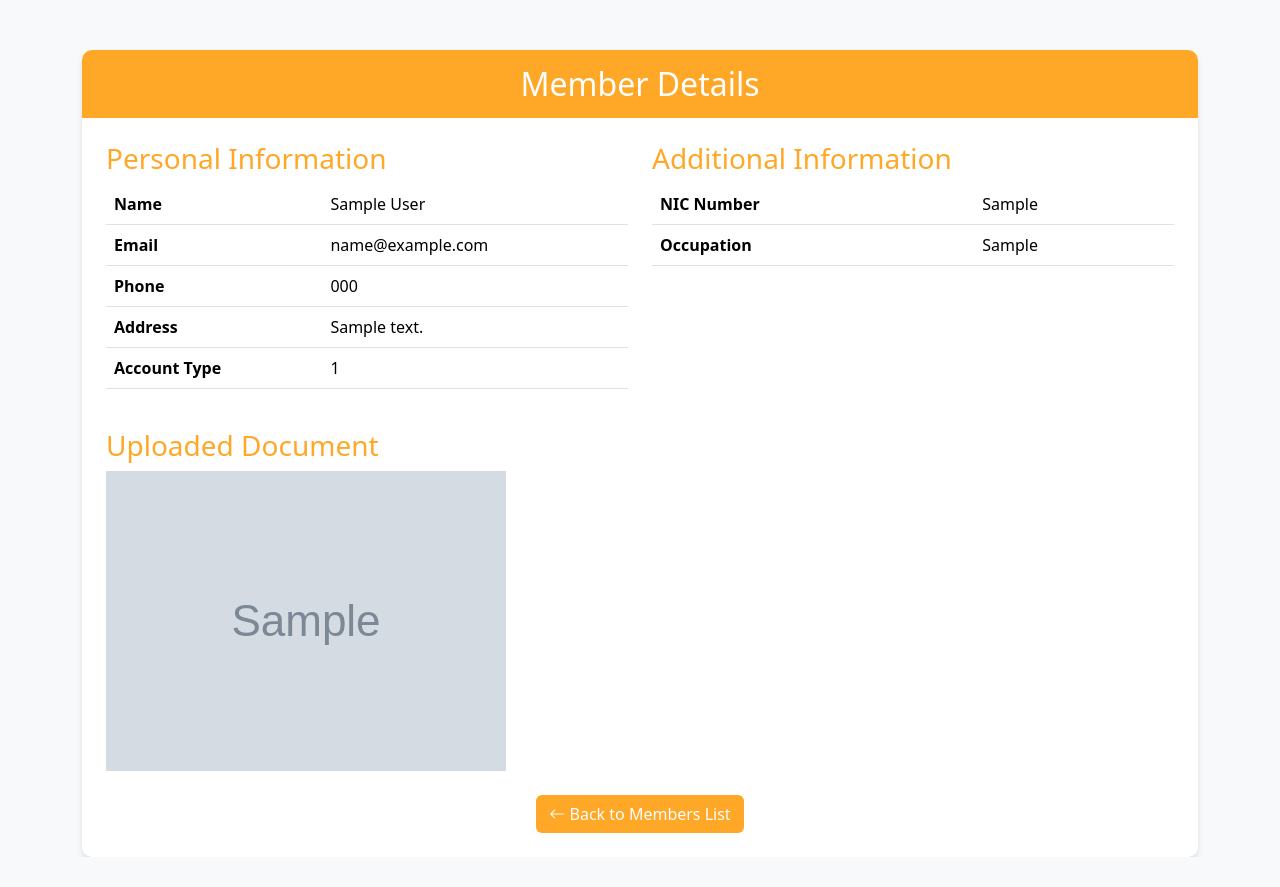
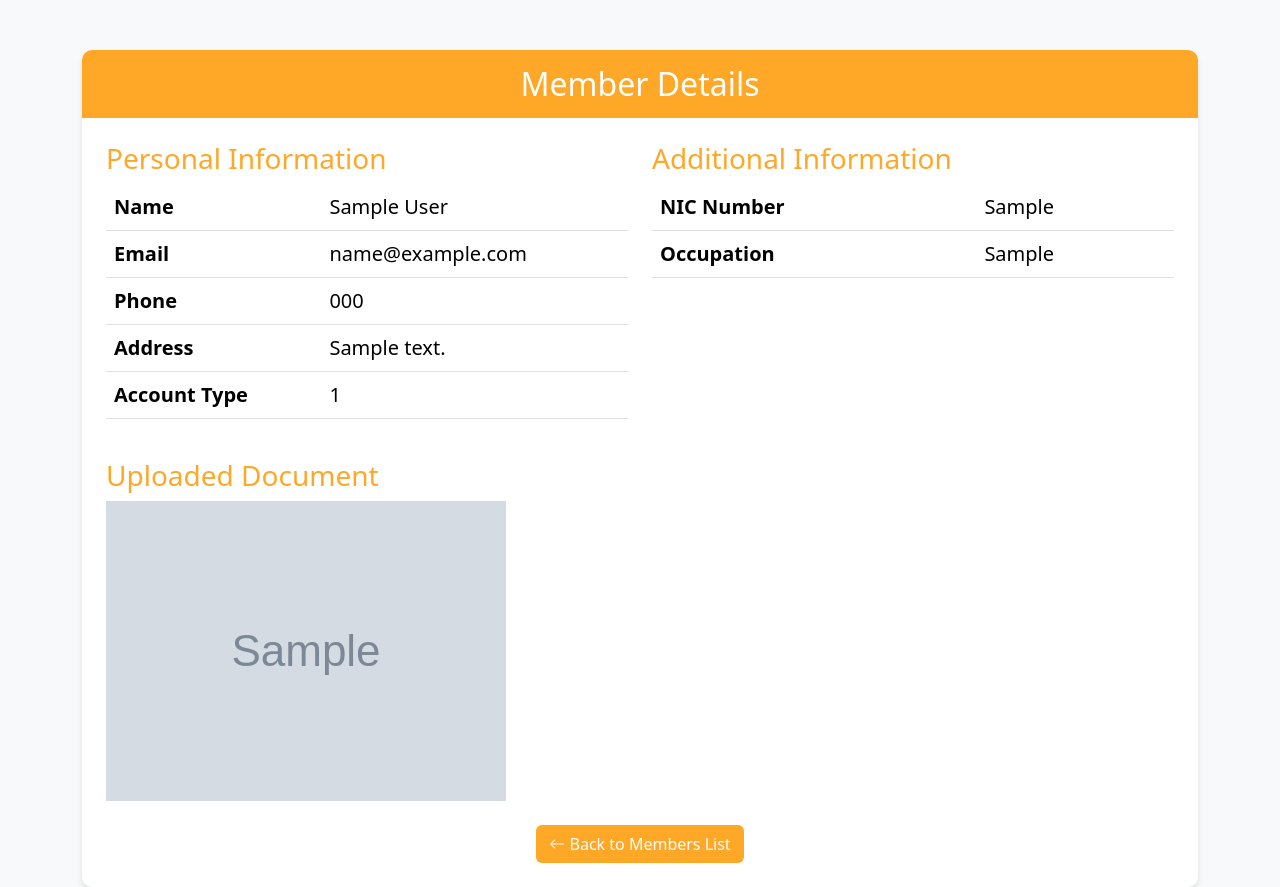
Before and after one commit to Chamodi524/Sarvodaya, a PHP site: page /Sarvodaya/view_member.php?id=1 in a window 1280 px wide. Before the commit the page ends 857 px from the top, so only its background shows below. Run offline with PHP 8.4, Linux system fonts and the light colour scheme; tables that the repository leaves empty or names only in its code hold one stand-in row (values such as "Sample post"); grey boxes marked "Sample" are stand-in pictures.

Commit message:
increased font size

```diff
--- a/Sarvodaya/view_member.php
+++ b/Sarvodaya/view_member.php
@@ -77,24 +77,24 @@ $member = $result->fetch_assoc();
                         <h3 style="color: #ffa726;">Personal Information</h3>
                         <table class="table">
                             <tr>
-                                <th>Name</th>
-                                <td><?php echo htmlspecialchars($member['name']); ?></td>
+                                <th style="font-size: 20px;">Name</th>
+                                <td style="font-size: 20px;"><?php echo htmlspecialchars($member['name']); ?></td>
                             </tr>
                             <tr>
-                                <th>Email</th>
-                                <td><?php echo htmlspecialchars($member['email']); ?></td>
+                                <th style="font-size: 20px;">Email</th>
+                                <td style="font-size: 20px;"><?php echo htmlspecialchars($member['email']); ?></td>
                             </tr>
                             <tr>
-                                <th>Phone</th>
-                                <td><?php echo htmlspecialchars($member['phone']); ?></td>
+                                <th style="font-size: 20px;">Phone</th>
+                                <td style="font-size: 20px;"><?php echo htmlspecialchars($member['phone']); ?></td>
                             </tr>
                             <tr>
-                                <th>Address</th>
-                                <td><?php echo htmlspecialchars($member['address']); ?></td>
+                                <th style="font-size: 20px;">Address</th>
+                                <td style="font-size: 20px;"><?php echo htmlspecialchars($member['address']); ?></td>
                             </tr>
                             <tr>
-                                <th>Account Type</th>
-                                <td><?php echo htmlspecialchars($member['account_name']); ?></td>
+                                <th style="font-size: 20px;">Account Type</th>
+                                <td style="font-size: 20px;"><?php echo htmlspecialchars($member['account_name']); ?></td>
                             </tr>
                         </table>
                     </div>
@@ -103,28 +103,28 @@ $member = $result->fetch_assoc();
                             <h3 style="color: #ffa726;">Guardian Information</h3>
                             <table class="table">
                                 <tr>
-                                    <th>Guardian's Name</th>
-                                    <td><?php echo htmlspecialchars($member['guardian_name'] ?? 'N/A'); ?></td>
+                                    <th style="font-size: 20px;">Guardian's Name</th>
+                                    <td style="font-size: 20px;"><?php echo htmlspecialchars($member['guardian_name'] ?? 'N/A'); ?></td>
                                 </tr>
                                 <tr>
-                                    <th>Guardian's NIC</th>
-                                    <td><?php echo htmlspecialchars($member['guardian_nic'] ?? 'N/A'); ?></td>
+                                    <th style="font-size: 20px;">Guardian's NIC</th>
+                                    <td style="font-size: 20px;"><?php echo htmlspecialchars($member['guardian_nic'] ?? 'N/A'); ?></td>
                                 </tr>
                                 <tr>
-                                    <th>Guardian's Occupation</th>
-                                    <td><?php echo htmlspecialchars($member['guardian_occupation'] ?? 'N/A'); ?></td>
+                                    <th style="font-size: 20px;">Guardian's Occupation</th>
+                                    <td style="font-size: 20px;"><?php echo htmlspecialchars($member['guardian_occupation'] ?? 'N/A'); ?></td>
                                 </tr>
                             </table>
                         <?php else: ?>
                             <h3 style="color: #ffa726;">Additional Information</h3>
                             <table class="table">
                                 <tr>
-                                    <th>NIC Number</th>
-                                    <td><?php echo htmlspecialchars($member['nic'] ?? 'N/A'); ?></td>
+                                    <th style="font-size: 20px;">NIC Number</th>
+                                    <td style="font-size: 20px;"><?php echo htmlspecialchars($member['nic'] ?? 'N/A'); ?></td>
                                 </tr>
                                 <tr>
-                                    <th>Occupation</th>
-                                    <td><?php echo htmlspecialchars($member['occupation'] ?? 'N/A'); ?></td>
+                                    <th style="font-size: 20px;">Occupation</th>
+                                    <td style="font-size: 20px;"><?php echo htmlspecialchars($member['occupation'] ?? 'N/A'); ?></td>
                                 </tr>
                             </table>
                         <?php endif; ?>
@@ -151,9 +151,9 @@ $member = $result->fetch_assoc();
                     </div>
                 <?php endif; ?>
 
-                <div class="text-center mt-4">
-                    <a href="member_management.php" class="btn btn-custom" style="background-color: #ffa726; color: white;">
-                        <i class="bi bi-arrow-left"></i> Back to Members List
+                <div class="text-center mt-4" >
+                    <a href="member_management.php" class="btn btn-custom" style="background-color: #ffa726; color: white;" >
+                        <i class="bi bi-arrow-left" ></i> Back to Members List
                     </a>
                 </div>
             </div>
```
Also changed, not shown: Sarvodaya/journal.php (+8 -8 lines), Sarvodaya/Uploads/birth_certificates/birth_certificate_1752118746_gettyimages-150973076-612x612.jpg (added), Sarvodaya/Uploads/birth_certificates/birth_certificate_1752119045_gettyimages-472237912-612x612.jpg (added), Sarvodaya/Uploads/nic_photos/nic_photo_1752116060_a1aea98f75d2b7430454a8d7533bff19_t.jpeg (added), 1 other file.
